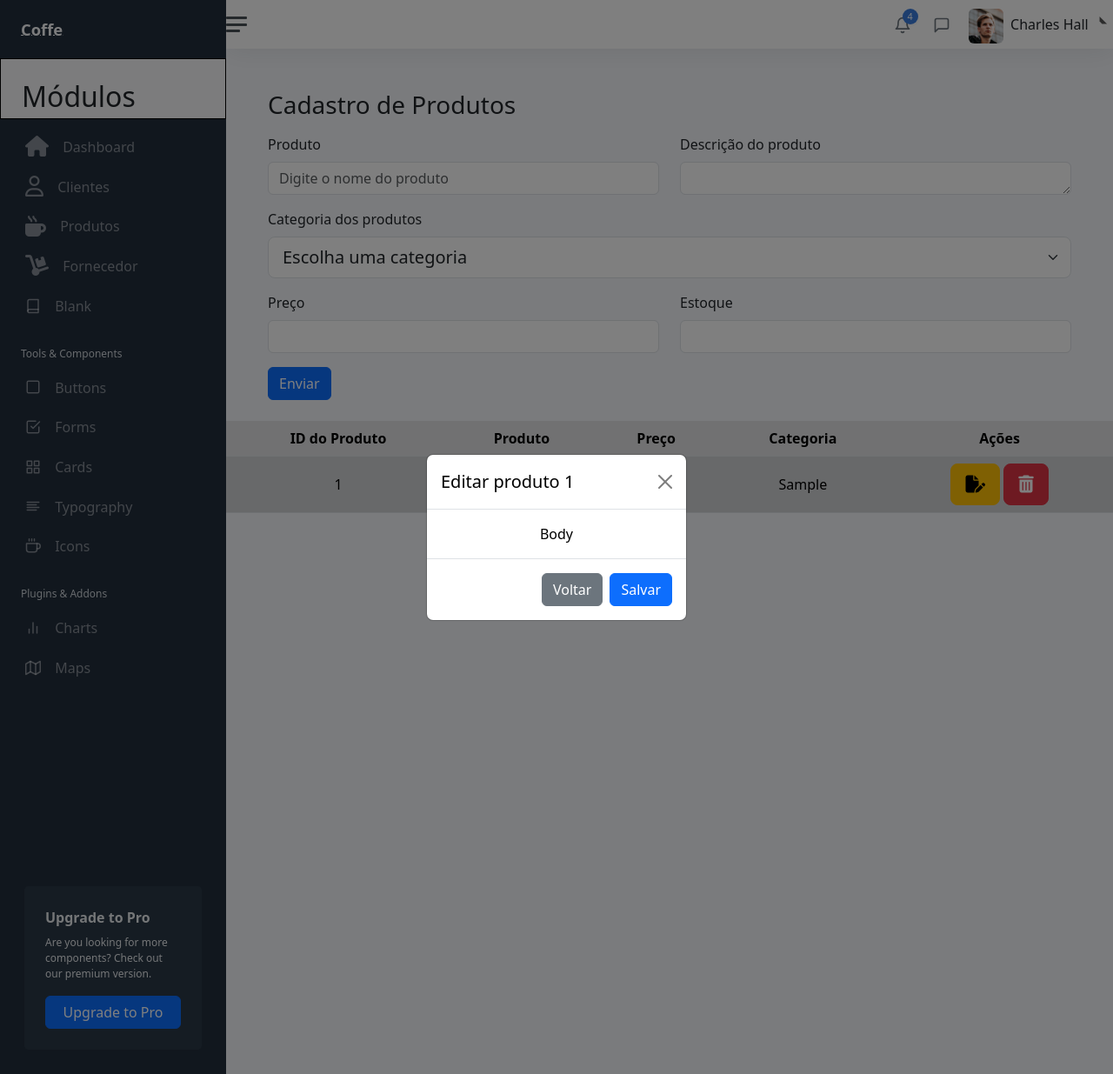
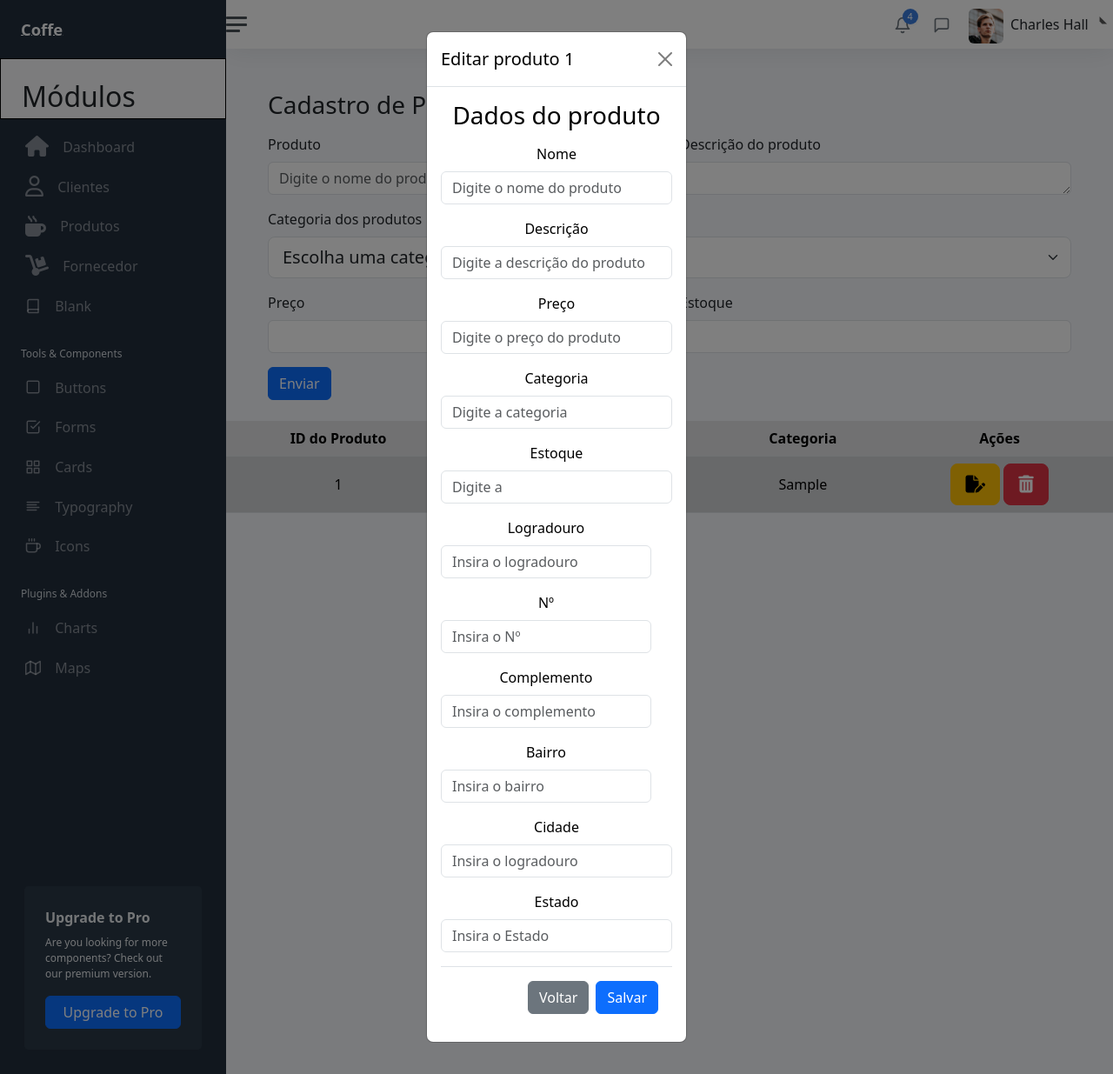
Before and after one commit to SEngPablo/cafeteria, a PHP site: page /formproduto.php in a window 1280 px wide, after a click that opens the changed part. Shown: the whole page at 87% size. Run offline with PHP 8.4, Linux system fonts and the light colour scheme; tables that the repository leaves empty or names only in its code hold one stand-in row (values such as "Sample post"); data that the repository does not hold is empty.

Commit message:
edicao formprodutos e modal

```diff
--- a/cadastroproduto.php
+++ b/cadastroproduto.php
@@ -2,7 +2,7 @@
 
 include 'conexao.php';
 
-$produto = $_POST['produto'];
+$nome = $_POST['produto'];
 $descricao = $_POST['descricao'];
 $preco = $_POST['preco'];
 $categoria = $_POST['categoria'];
--- a/formcliente.php
+++ b/formcliente.php
@@ -363,8 +363,7 @@
 								class="form-control"
 								name="uf"
 								id="uf"
-								placeholder="Insira o Estado"
-							/>
+								placeholder="Insira o Estado"							/>
 						</div>
 
 					</div>
@@ -372,8 +371,7 @@
 						<button
 						type="button"
 						class="btn btn-secondary"
-						data-bs-dismiss="modal"
-						>
+						data-bs-dismiss="modal">
 						Voltar
 					</button>
 					<button type="button" class="btn btn-primary">Salvar</button>
--- a/formproduto.php
+++ b/formproduto.php
@@ -107,6 +107,7 @@
 													class="btn btn-warning btn-lg"
 													data-bs-toggle="modal"
 													data-bs-target="#modaleditar"
+													data-id="<?php echo $idprodutos ?>"
 												>
 												<i class="fa-solid fa-file-pen"></i>												</button>
 
@@ -125,34 +126,165 @@
 												>
 													<div
 														class="modal-dialog modal-dialog-scrollable modal-dialog-centered modal-sm"
-														role="document"
-													>
+														role="document"													>
 														<div class="modal-content">
 															<div class="modal-header">
 																<h5 class="modal-title" id="modalTitleId">
-																	 Editar produto <?php echo $idprodutos ?>
+																	Editar produto
+																	 <?php echo $idprodutos ?>
 																</h5>
 																<button
 																	type="button"
 																	class="btn-close"
 																	data-bs-dismiss="modal"
-																	aria-label="Close"
-																></button>
+																	aria-label="Close"></button>
 															</div>
-															<div class="modal-body">Body</div>
+
+															<div class="modal-body">
+																<form action="atualizarproduto.php" method="POST">
+																<div class="container-fluid p-0">
+
+					<h3 class="h3 mb-3">Dados do produto</h3>
+
+					<div class="row">
+						<div class="mb-3 col-12">
+							<label for="produto" class="form-label">Nome</label>
+							<input
+								type="text"
+								class="form-control"
+								name="produto"
+								id="produto"
+								placeholder="Digite o nome do produto"/>
+						</div>
+						<div class="mb-3 col-12">
+							<label for="descricao" class="form-label">Descrição</label>
+							<input
+								type="text"
+								class="form-control"
+								name="descricao"
+								id="descricao"
+								placeholder="Digite a descrição do produto"/>
+
+						</div>
+
+
+					</div>
+
+					<div class="row">
+						<div class="mb-3 col-12">
+							<label for="preco" class="form-label">Preço</label>
+							<input
+								type="int"
+								class="form-control"
+								name="preco"
+								id="preco"
+								placeholder="Digite o preço do produto"
+							/>
+						</div>
+						<div class="mb-3 col-12">
+							<label for="categoria" class="form-label">Categoria</label>
+							<input
+								type="text"
+								class="form-control"
+								name="categoria"
+								id="categoria"
+								placeholder="Digite a categoria"
+							/>
+						</div>
+						<div class="mb-3 col-12">
+							<label for="estoque" class="form-label">Estoque</label>
+							<input
+								type="text"
+								class="form-control"
+								name="estoque"
+								id="estoque"
+								placeholder="Digite a "
+							/>
+						</div>
+
+					<div class="row">
+						<div class="mb-3 col-12">
+							<label for="logradouro" class="form-label">Logradouro</label>
+							<input
+								type="text"
+								class="form-control"
+								name="logradouro"
+								id="logradouro"
+								placeholder="Insira o logradouro"
+							/>
+						</div>
+						<div class="mb-3 col-12">
+							<label for="numero" class="form-label">Nº</label>
+							<input
+								type="text"
+								class="form-control"
+								name="numero"
+								id="numero"
+								placeholder="Insira o Nº"
+							/>
+						</div>
+						<div class="mb-3 col-12">
+							<label for="complemento" class="form-label">Complemento</label>
+							<input
+								type="text"
+								class="form-control"
+								name="complemento"
+								id="complemento"
+								placeholder="Insira o complemento"
+							/>
+						</div>
+						<div class="mb-3 col-12">
+							<label for="bairro" class="form-label">Bairro</label>
+							<input
+								type="text"
+								class="form-control"
+								name="bairro"
+								id="bairro"
+								placeholder="Insira o bairro"
+							/>
+						</div>
+						</div>
+					</div>
+
+					<div class="row">
+						<div class="mb-3 col-12">
+							<label for="cidade" class="form-label">Cidade</label>
+							<input
+								type="text"
+								class="form-control"
+								name="cidade"
+								id="cidade"
+								placeholder="Insira o logradouro"
+							/>
+						</div>
+						<div class="mb-3 col-12">
+							<label for="uf" class="form-label">Estado</label>
+							<input
+								type="text"
+								class="form-control"
+								name="uf"
+								id="uf"
+								placeholder="Insira o Estado"/>
+						</div>
+
+					</div>
 					<div class="modal-footer">
 						<button
 						type="button"
 						class="btn btn-secondary"
-																	data-bs-dismiss="modal"
-																>
+						data-bs-dismiss="modal">
 						Voltar
 					</button>
 					<button type="button" class="btn btn-primary">Salvar</button>
+				</form>
 				</div>
 			</div>
 		</div>
 	</div>
+	</div>
+	</div>
+
+
 
 												<!-- Modal trigger button -->
 												<button
@@ -161,7 +293,7 @@
 													data-bs-toggle="modal"
 													data-bs-target="#modalexcluir"
 												>
-												<i class="fa-solid fa-trash-can"></i>													</button>
+												<i class="fa-solid fa-trash-can"></i></button>
 
 												<!-- Modal Body -->
 												<!-- if you want to close by clicking outside the modal, delete the last endpoint:data-bs-backdrop and data-bs-keyboard -->
@@ -174,15 +306,14 @@
 
 													role="dialog"
 													aria-labelledby="modalTitleId"
-													aria-hidden="true"
-												>
+													aria-hidden="true">
 													<div
 														class="modal-dialog modal-dialog-scrollable modal-dialog-centered modal-sm"
 														role="document">
 														<div class="modal-content">
 															<div class="modal-header">
 																<h5 class="modal-title" id="modalTitleId">
-																	Excluir produto <?php echo $idprodutos ?>
+																	Excluir dados do cliente <?php echo $idclientes ?>
 																</h5>
 																<button
 																	type="button"
@@ -191,13 +322,12 @@
 																	aria-label="Close"
 																></button>
 															</div>
-															<div class="modal-body">Deseja excluir o produto?</div>
+															<div class="modal-body">Deseja excluir todos os dados?</div>
 															<div class="modal-footer">
 																<button
 																	type="button"
 																	class="btn btn-secondary"
-																	data-bs-dismiss="modal"
-																>
+																	data-bs-dismiss="modal">
 																	Voltar
 																</button>
 																<button type="button" class="btn btn-danger">Excluir</button>
```
Also changed, not shown: 2 other files. Lines whose indentation alone changed are shown as unchanged.
